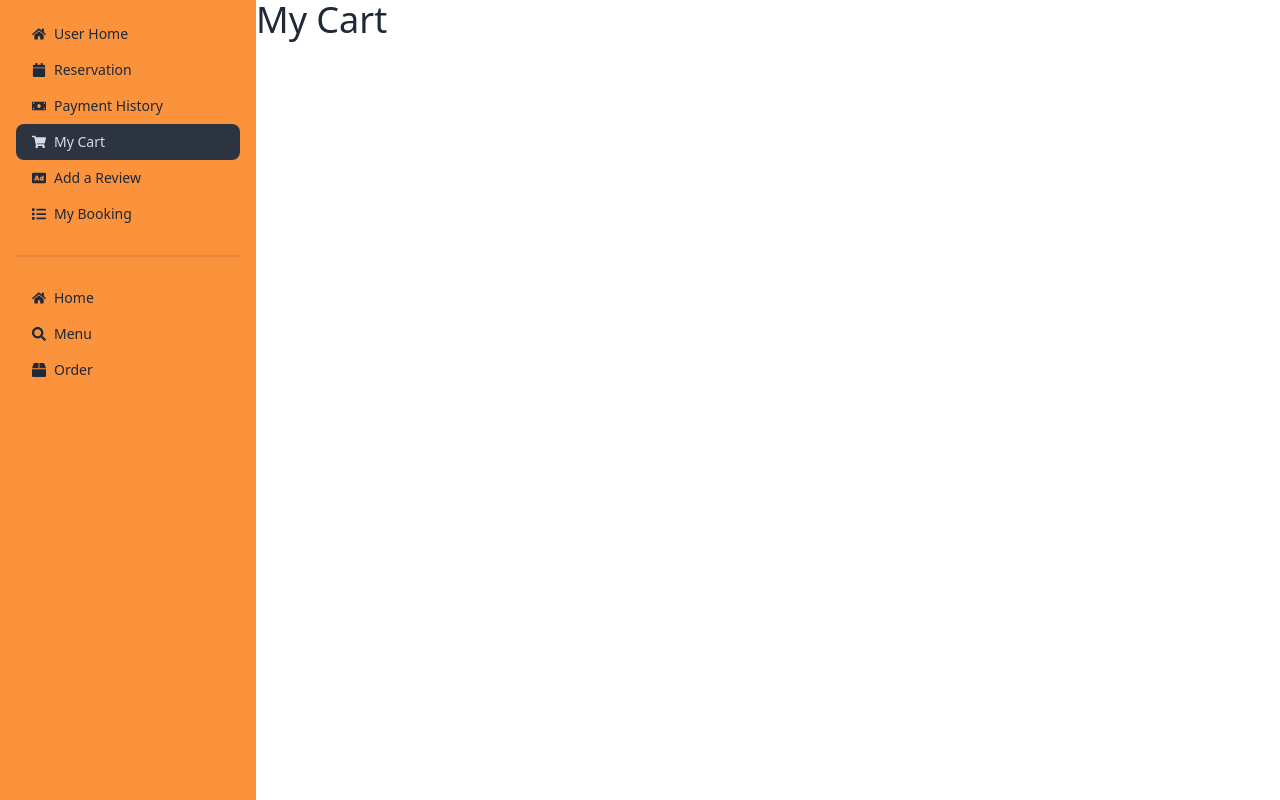
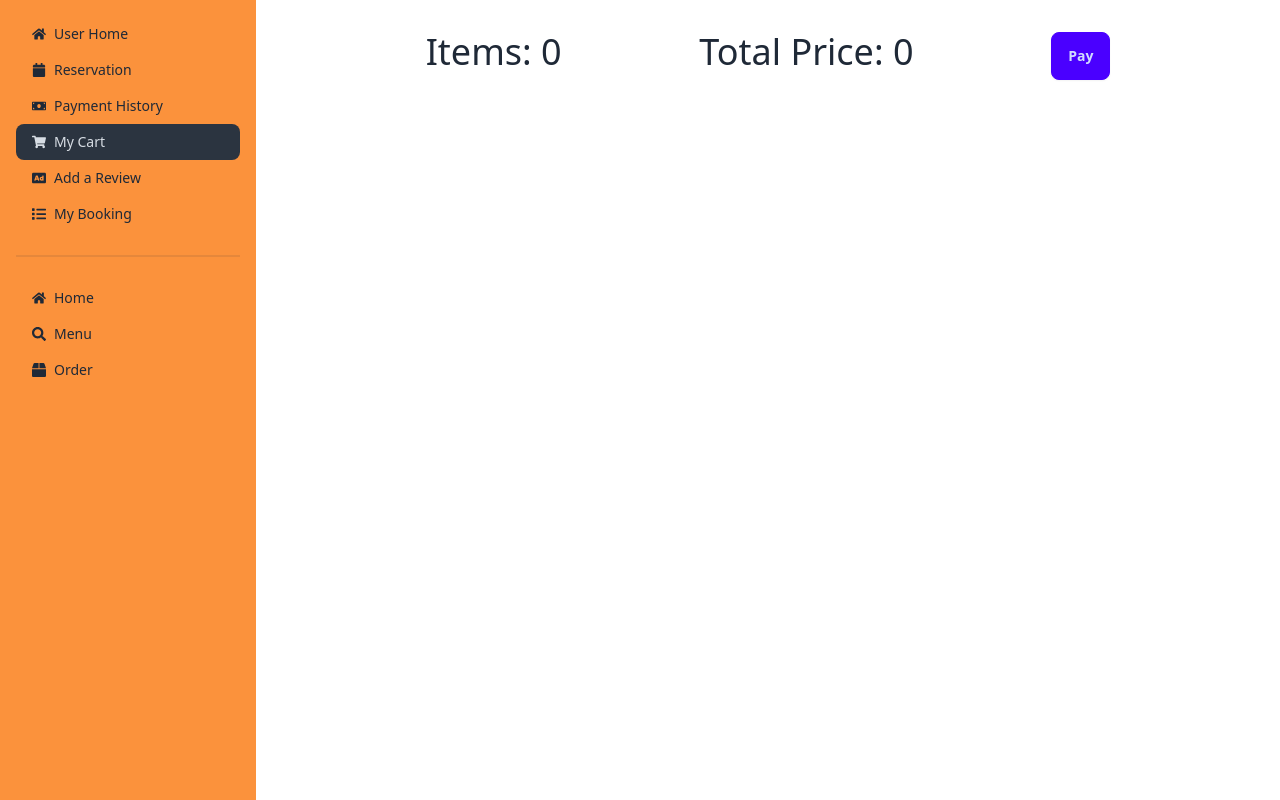
Before and after one commit to ahasan-ullah/Bistro-Boss-Client, a React app: page /dashboard/cart in a window 1280 px wide. Built offline with nearby package versions, Linux system fonts and the light colour scheme; no server answers; the HTML template or start-up script is replaced by a standard one.

Commit message:
My cart page total price calculated

```diff
--- a/src/layout/Dashboard.jsx
+++ b/src/layout/Dashboard.jsx
@@ -36,7 +36,7 @@ const Dashboard = () => {
           </li>
         </ul>
       </div>
-      <div className="flex-1">
+      <div className="flex-1 p-8">
         <Outlet></Outlet>
       </div>
     </div>
--- a/src/pages/Dashboard/Cart/Cart.jsx
+++ b/src/pages/Dashboard/Cart/Cart.jsx
@@ -1,7 +1,16 @@
+import useCart from "../../../hooks/useCart";
+
 const Cart = () => {
+  const [cart] = useCart();
+  const totalPrice = cart.reduce((total, item) => total + item.price, 0);
   return (
-    <div >
-      <h2 className="text-4xl">My Cart</h2>
+    <div>
+      <div className="flex justify-evenly">
+        <h2 className="text-4xl">Items: {cart.length}</h2>
+        <h2 className="text-4xl">Total Price: {totalPrice}</h2>
+        <button className="btn btn-primary">Pay</button>
+      </div>
+
     </div>
   );
 };
```
